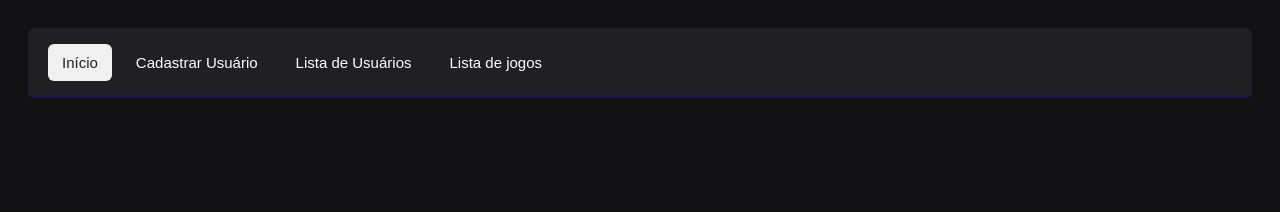
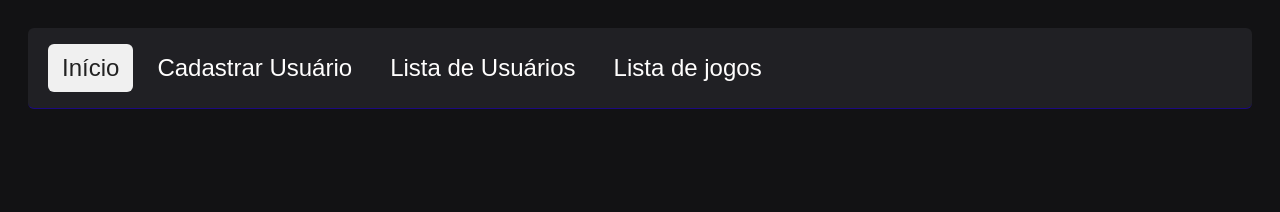
Before and after one commit to jrsrodrigues01-web/html_javasript_css, a plain HTML site: page index.html in a window 1280 px wide. Shown: the top 212 px of the page. Drawn offline with Linux system fonts and the light colour scheme.

Commit message:
alteração de tamanho de fonte

```diff
--- a/css/style.css
+++ b/css/style.css
@@ -32,7 +32,7 @@
   background: transparent;
   padding: 10px 14px;
   cursor: pointer;
-  font-size: 15px;
+  font-size: 24px;
   border-radius: 6px;
   color: #fffefe;
 }
```
Also changed, not shown: index.html (line endings or trailing spaces).
